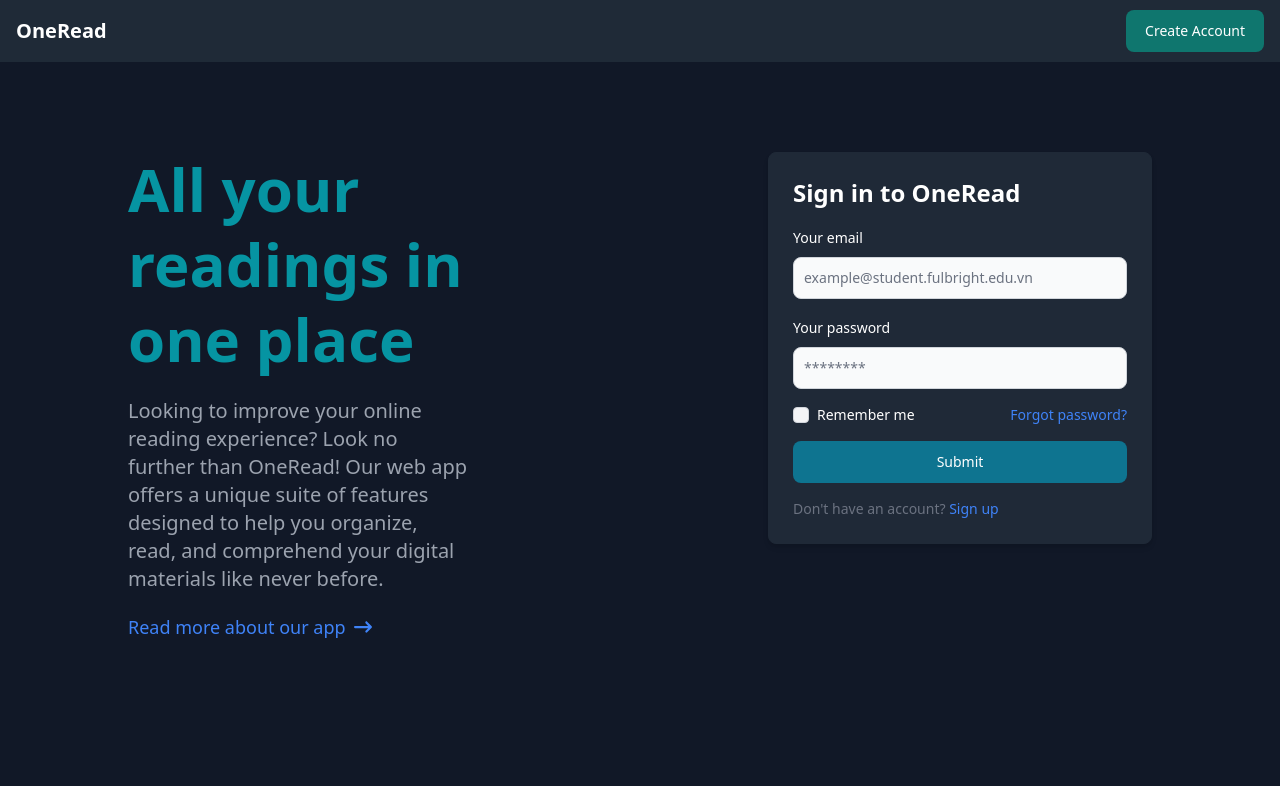
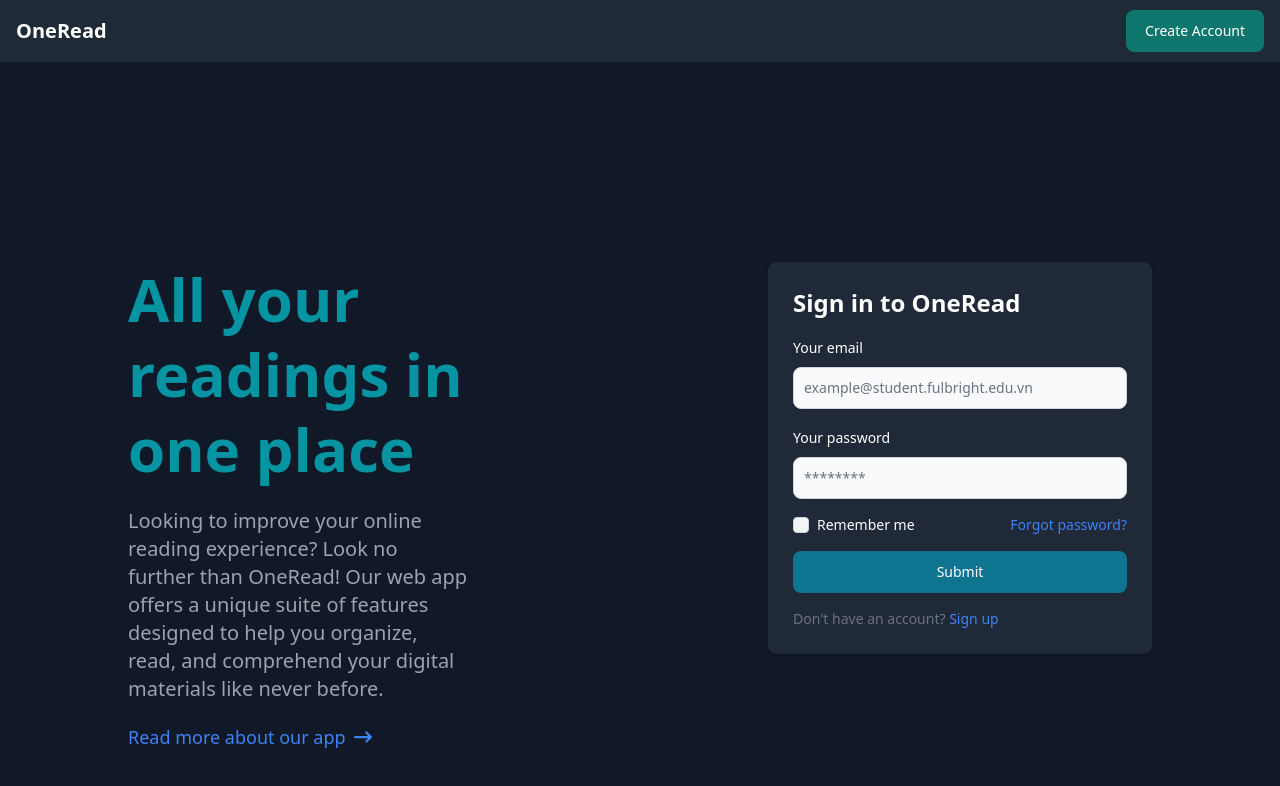
Before and after one commit to ttnhathuy313/one-read, a React (Create React App) app: page / in a window 1280 px wide. Shown: the top 786 px of the page. Built offline with nearby package versions, Linux system fonts and the light colour scheme.

Commit message:
refactor

```diff
--- a/src/App.js
+++ b/src/App.js
@@ -1,5 +1,5 @@
 import React from "react";
-import LandingPage from "./components/LandingPage";
+import LandingPage from "./components/landing-page/LandingPage";
 import { BrowserRouter, Routes, Route } from "react-router-dom";
 import DashBoard from "./components/dashboard/DashBoard";
 
--- a/src/components/dashboard/DashBoard.js
+++ b/src/components/dashboard/DashBoard.js
@@ -1,5 +1,5 @@
 import React from "react";
-import NavigationBar from "../NavigationBar";
+import NavigationBar from "../landing-page/NavigationBar";
 const DashBoard = () => {
     return (
         <div>
--- a/src/components/LandingPage.css
+++ b/src/components/landing-page/LandingPage.css
@@ -2,5 +2,5 @@ body {
     overflow: hidden;
 }
 .center-card {
-    margin-top: 7vw;
+    margin-top: 25vh;
 }
```
Also changed, not shown: src/components/landing-page/Introduction.js (renamed from src/components/Introduction.js), src/components/landing-page/LandingPage.js (renamed from src/components/LandingPage.js), src/components/landing-page/LoginForm.css (renamed from src/components/LoginForm.css), src/components/landing-page/LoginForm.js (renamed from src/components/LoginForm.js), src/components/landing-page/NavigationBar.css (renamed from src/components/NavigationBar.css), src/components/landing-page/NavigationBar.js (renamed from src/components/NavigationBar.js).
